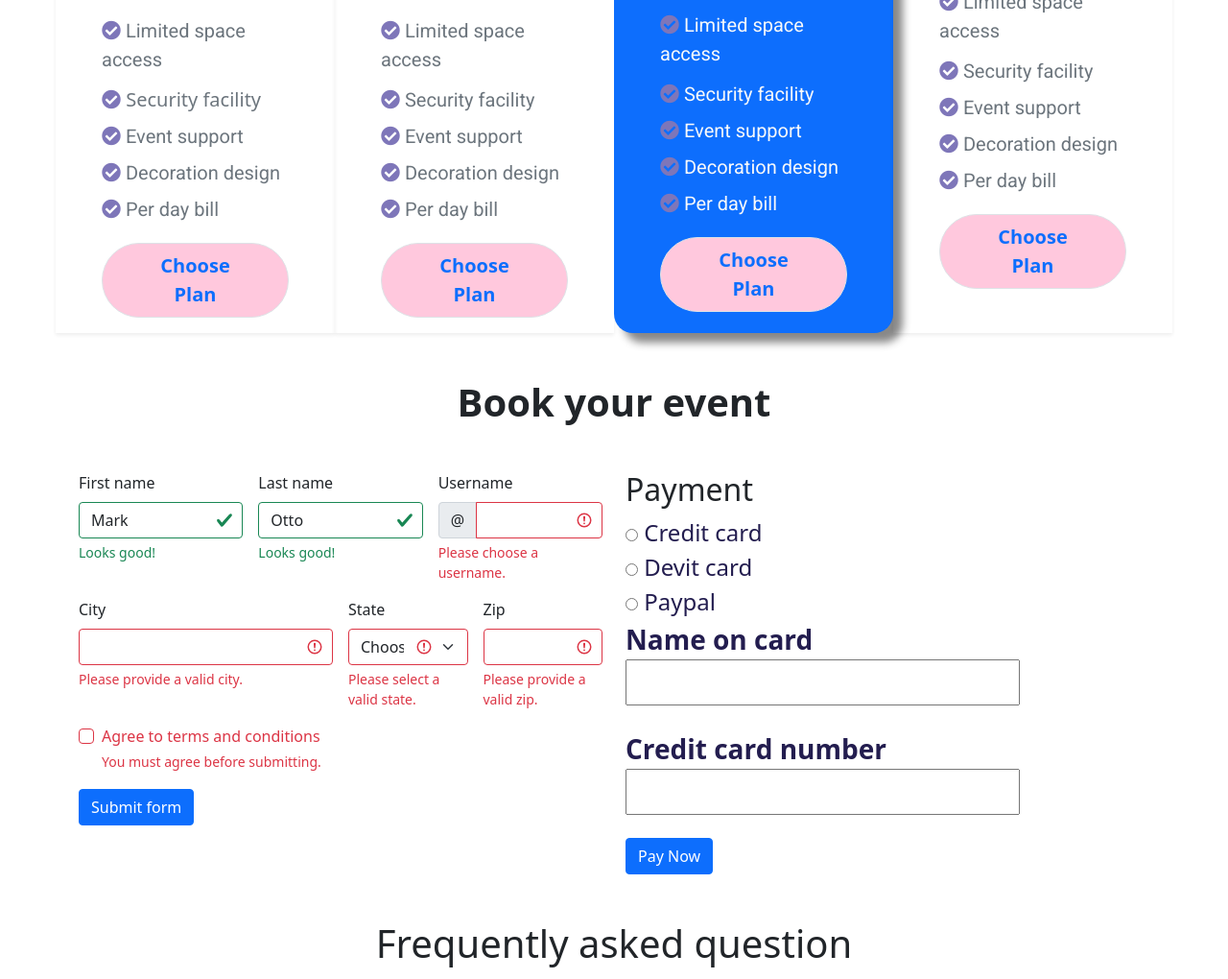
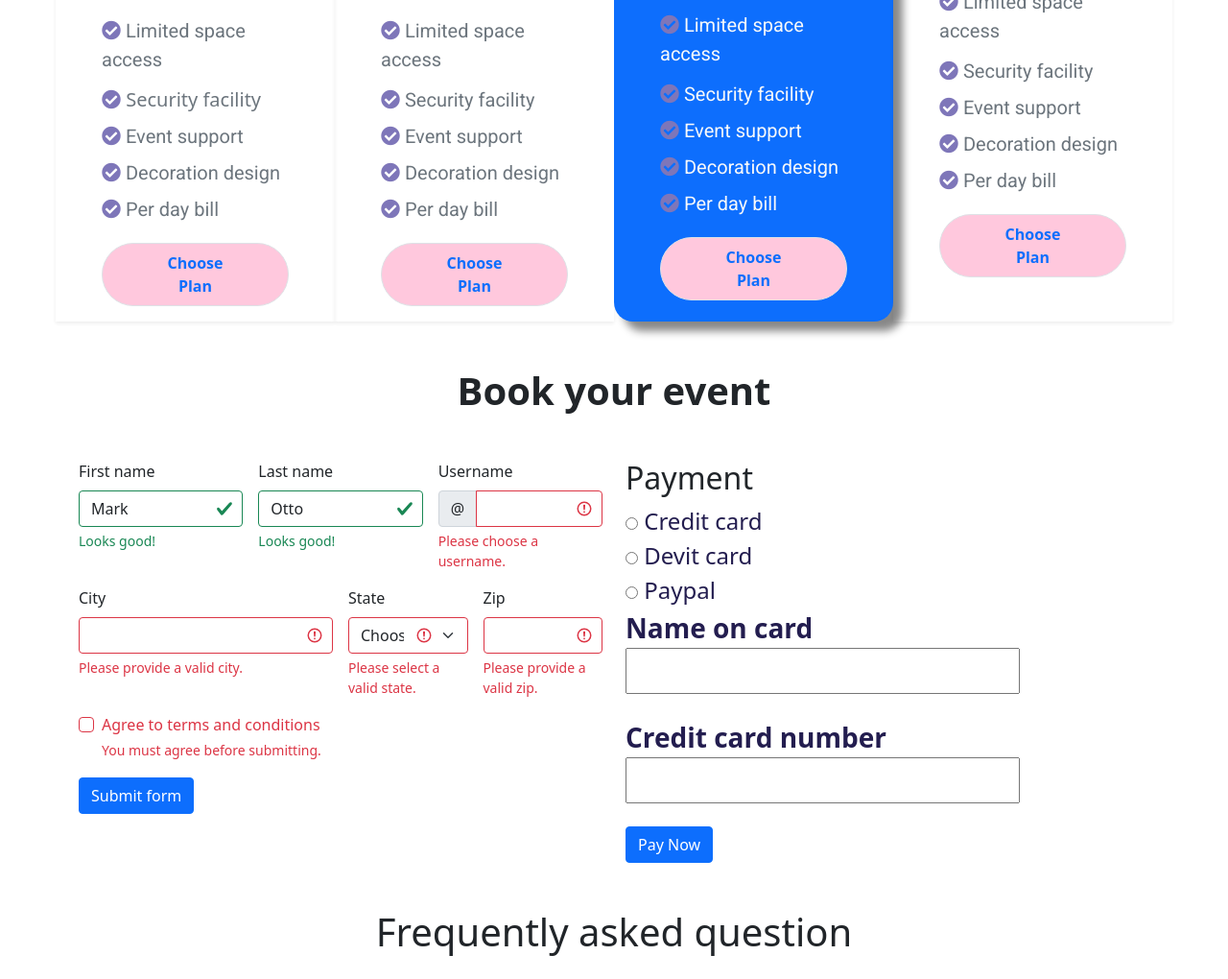
Before and after one commit to MohammadIqbalHossain/convention-center-website, a plain HTML site: page Index.html in a window 1280 px wide. Shown: the part 1541-2561 px from the top of the page at 96% size. Drawn offline with nearby package versions, Linux system fonts and the light colour scheme; a web font is replaced by a local one.

Commit message:
buttons are corrected

```diff
--- a/Index.html
+++ b/Index.html
@@ -198,7 +198,7 @@
                       <i class="fas fa-check-circle check_color"></i>
                         Per day bill
                     </label>
-                    <button type="button" class="btn btn-background border my-3 rounded-pill text-primary py-2 px-5 fs-5 fw-bold">Choose Plan</button>
+                    <button type="button" class="btn btn-background border my-3 rounded-pill text-primary py-2 px-5 fw-bold">Choose Plan</button>
                 </div>
              </div>
 
@@ -227,7 +227,7 @@
                     <i class="fas fa-check-circle check_color"></i>
                        Per day bill
                    </label>
-                   <button type="button" class="btn btn-background border my-3 rounded-pill text-primary py-2 px-5 fs-5 fw-bold">Choose Plan</button>
+                   <button type="button" class="btn btn-background border my-3 rounded-pill text-primary py-2 px-5  fw-bold">Choose Plan</button>
                </div>
             </div>
 
@@ -257,7 +257,7 @@
                     <i class="fas fa-check-circle check_color"></i>
                        Per day bill
                    </label>
-                   <button type="button" class="btn btn-background border my-3 rounded-pill text-primary py-2 px-5 fs-5 fw-bold">Choose Plan</button>
+                   <button type="button" class="btn btn-background border my-3 rounded-pill text-primary py-2 px-5  fw-bold">Choose Plan</button>
                </div>
             </div>
 
@@ -286,7 +286,7 @@
                     <i class="fas fa-check-circle check_color"></i>
                        Per day bill
                    </label>
-                   <button type="button" class="btn btn-background border my-3 rounded-pill text-primary py-2 px-5 fs-5 fw-bold">Choose Plan</button>
+                   <button type="button" class="btn btn-background border my-3 rounded-pill text-primary py-2 px-5  fw-bold">Choose Plan</button>
                </div>
             </div>
          </div>
```
